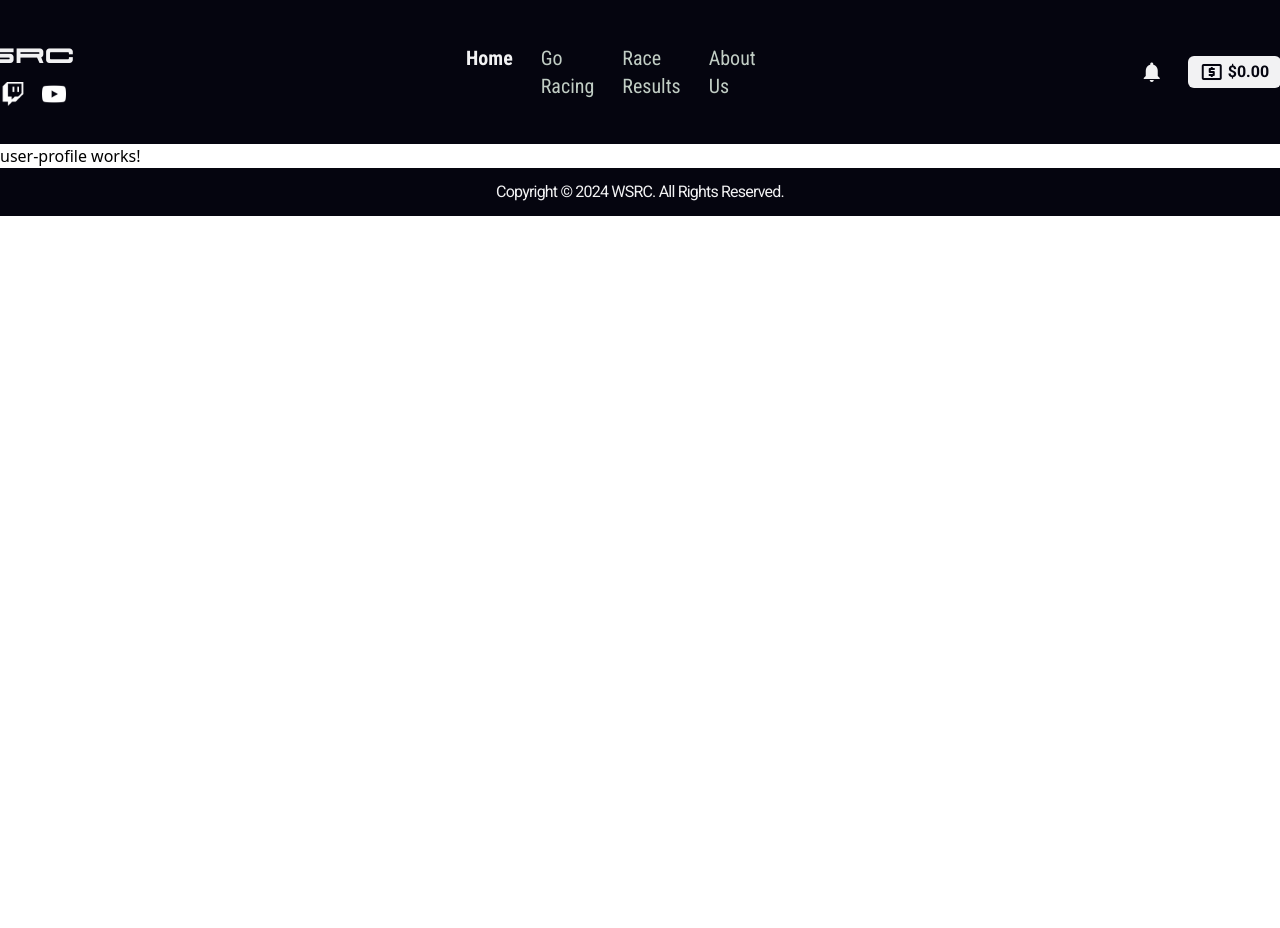
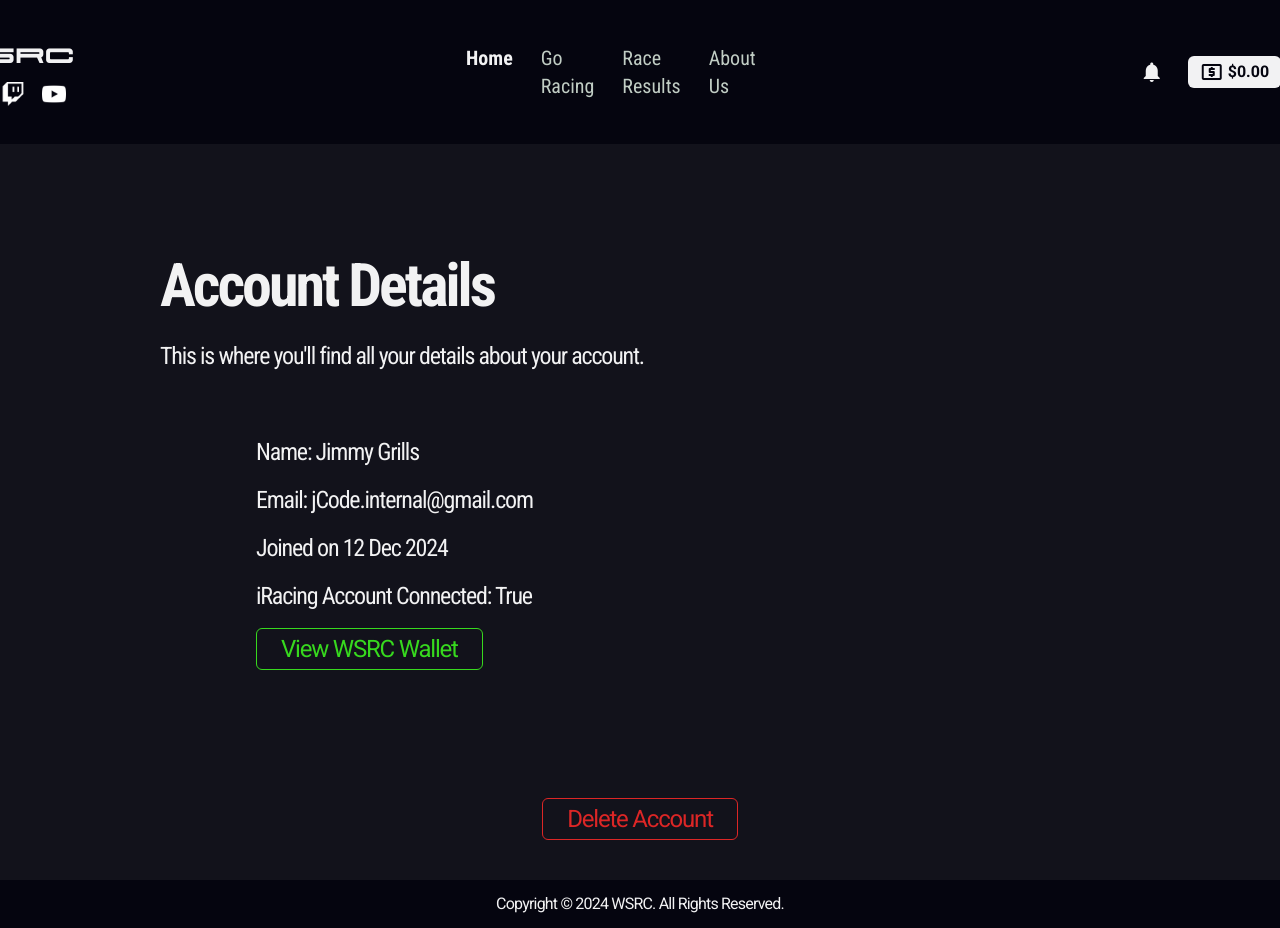
Before and after one commit to Caleb13360/wsrc, an Angular app in the folder wsrc-app/: page /profile in a window 1280 px wide. Shown: the top 928 px of the page. Before the commit the page ends 800 px from the top, so only its background shows below. Built offline with nearby package versions, Linux system fonts and the light colour scheme.

Commit message:
profilePageUIComplete

```diff
--- a/wsrc-app/src/app/user-profile/user-profile.component.html
+++ b/wsrc-app/src/app/user-profile/user-profile.component.html
@@ -1 +1,44 @@
-<p>user-profile works!</p>
+
+<div class="bg-cDarkBlue">
+<div class="flex items-start justify-start h-full bg-cDarkBlue">
+    <div class="pt-28 pb-16 px-40 space-y-6">
+        <h1 class="text-cWhite text-6xl mb-4 font-roboto-condensed font-bold tracking-tighter">
+           Account Details
+        </h1>
+        <h2 class="text-cWhite text-2xl mb-4 font-roboto-condensed tracking-tighter">
+           This is where you'll find all your details about your account.
+        </h2>
+
+    </div>
+
+</div>
+<div class=" flex flex-col justify-center items-start pl-64 pr-20">
+
+    <h2 class="text-cWhite text-2xl mb-4 font-roboto-condensed tracking-tighter">
+        Name: Jimmy Grills
+    </h2>
+    <h2 class="text-cWhite text-2xl mb-4 font-roboto-condensed tracking-tighter">
+        Email: jCode.internal&#64;gmail.com
+    </h2>
+    <h2 class="text-cWhite text-2xl mb-4 font-roboto-condensed tracking-tighter">
+        Joined on 12 Dec 2024
+    </h2>
+    <h2 class="text-cWhite text-2xl mb-4 font-roboto-condensed tracking-tighter">
+        iRacing Account Connected: True
+    </h2>
+    <button
+        class="border border-cGreen inline-flex items-center justify-between px-6 py-1 rounded-md group hover:bg-cGreen transition-all duration-200 ease-linear">
+
+        <p class="text-cGreen mx-auto font-roboto font-normal tracking-tighter text-2xl group-hover:text-cBlack hover:font-bold">View WSRC Wallet
+            </p>
+    </button>
+</div>
+<div class="justify-center flex items-center w-full pt-32 pb-10">
+    <button
+        class="border border-red-600 inline-flex items-center justify-between px-6 py-1 rounded-md group hover:bg-red-600 transition-all duration-200 ease-linear">
+
+        <p class="text-red-600 mx-auto font-roboto tracking-tighter font-normal text-2xl group-hover:text-cWhite hover:font-bold">Delete Account
+        </p>
+    </button>
+</div>
+</div>
```
